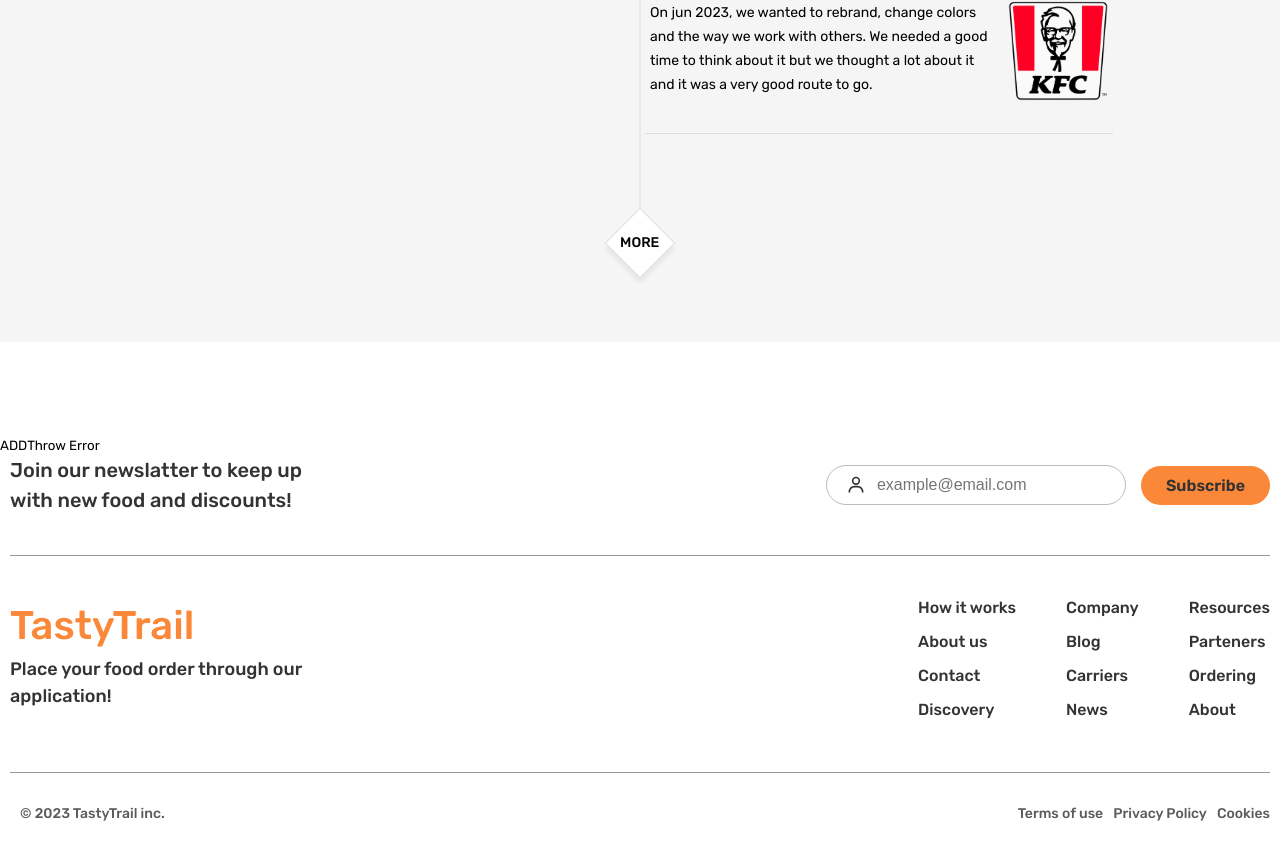
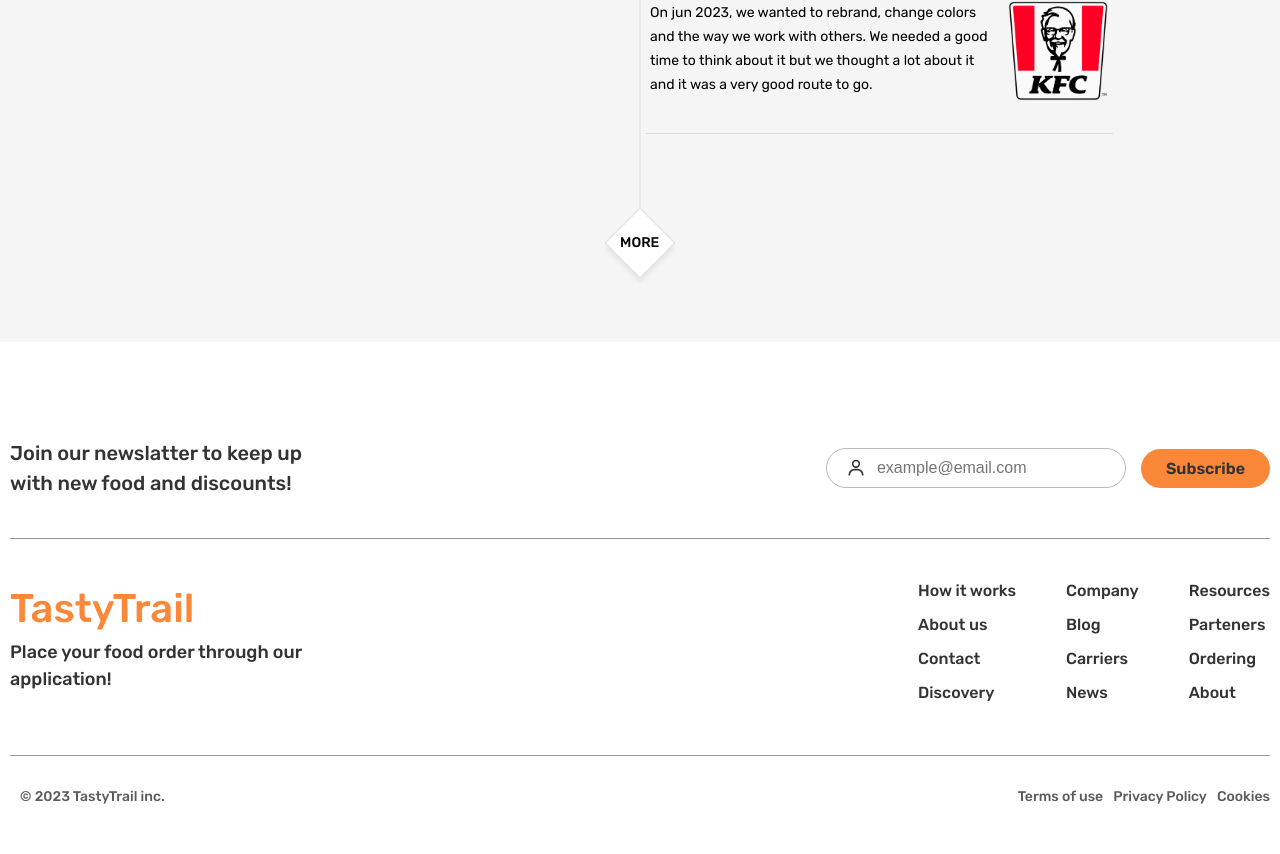
Before and after one commit to AleksandarSarbajic/Tasty-Trail, a React (Vite) app: page /aboutus in a window 1280 px wide. Shown: the part 3297-4151 px from the top of the page. Built offline with nearby package versions, Linux system fonts and the light colour scheme; no server answers.

Commit message:
Added Favorite Items

```diff
--- a/src/routes/Aboutus.jsx
+++ b/src/routes/Aboutus.jsx
@@ -22,7 +22,7 @@ function Aboutus() {
       <AboutHero />
       <AboutBoxContainer />
       <OurHistory />
-      <AddItems />
+      {/* <AddItems /> */}
     </>
   );
 }
```
